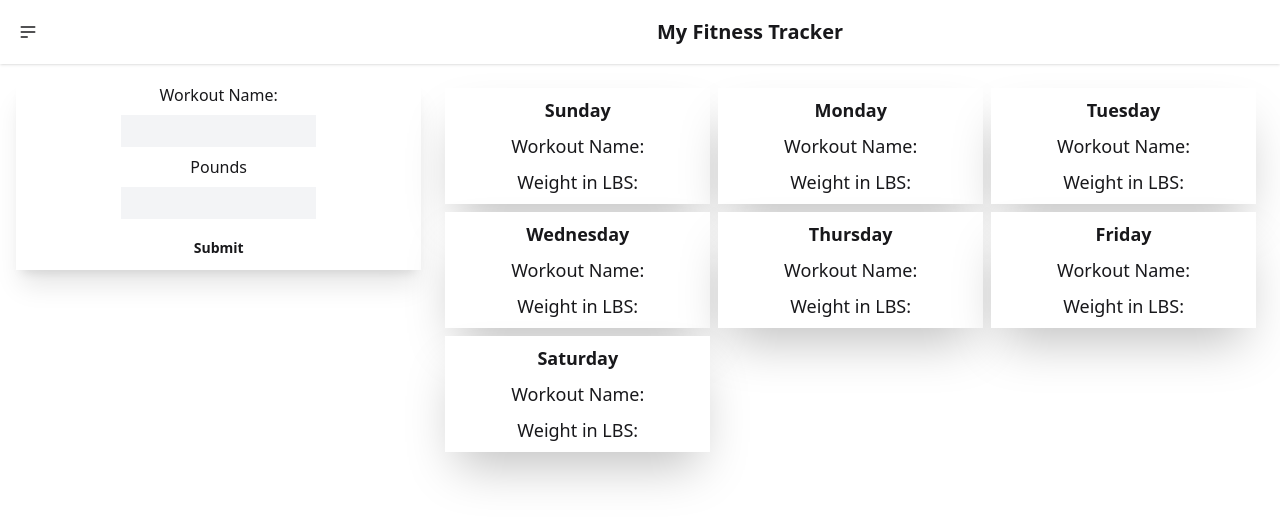
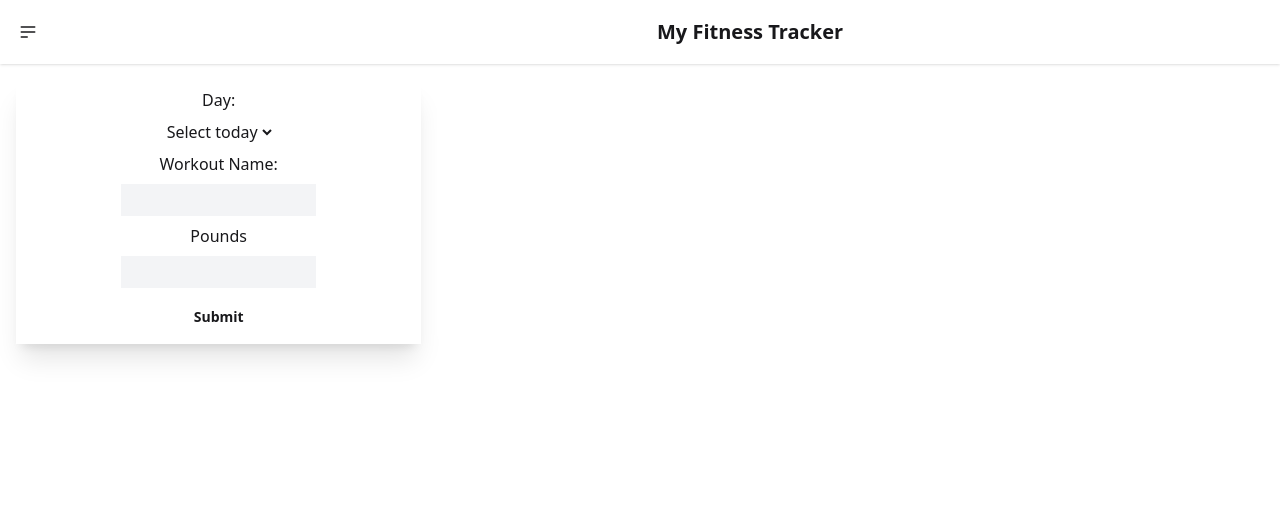
Before and after one commit to JGuzman87/fitness-tracker-app, a Next.js app: page /workouts in a window 1280 px wide. Shown: the top 524 px of the page. Built offline with nearby package versions, Linux system fonts and the light colour scheme.

Commit message:
mapping throught stored data

```diff
--- a/src/app/workouts/page.js
+++ b/src/app/workouts/page.js
@@ -30,12 +30,23 @@ localStorage.setItem('workout', JSON.stringify(newData))
 
 
   };
+const handleDelete = (workoutID) => {
 
+  const workoutToDelete = stored.filter(item => item.id !== workoutID && item);
+          localStorage.setItem(
+            "workout",
+            JSON.stringify(workoutToDelete)
+          );
+
+  setStored(workoutToDelete);
+
+
+}
 
   return (
     <div className='grid md:grid-cols-3 gap-4 p-4'>
       <WorkoutForm stored={handleStored} />
-      <WeekCards workout={stored} />
+      <WeekCards workouts={stored} deleteHandler={handleDelete} />
     </div>
   )
 }
--- a/src/components/WeekCards.jsx
+++ b/src/components/WeekCards.jsx
@@ -1,38 +1,25 @@
-"use client";
 
 
-const WeekCards = ({workout}) => {
-
-
-console.log(workout.map(name => name.name))
-  const daysOfWeek = [
-    "Sunday",
-    "Monday",
-    "Tuesday",
-    "Wednesday",
-    "Thursday",
-    "Friday",
-    "Saturday",
-  ];
-
+const WeekCards = ({workouts, deleteHandler}) => {
 
 
 
   return (
     <div className="card bg-base-100 grid grid-cols-3 md:col-span-2 gap-2 p-2">
-      {daysOfWeek.map(
-        (day, i) =>
-          day && (
+      {workouts.length > 0 && workouts.map(
+        (workout) =>
+
             <div
-              key={i}
+              key={workout.id}
               className="card-body text-center text-lg shadow-2xl bg-white p-2"
             >
-              <p className="font-bold">{day}</p>
-              <p>Workout Name: {} </p>
-              <p>Weight in LBS: </p>
+              <button className="btn btn-error w-fit" onClick={() => deleteHandler(workout.id)}>X</button>
+              <p className="font-bold">{workout.day.toUpperCase()}</p>
+              <p>Workout Name: {workout.name} </p>
+              <p>Weight: {workout.pounds}lbs</p>
             </div>
           )
-      )}
+      }
     </div>
   );
 };
--- a/src/components/WorkoutForm.jsx
+++ b/src/components/WorkoutForm.jsx
@@ -2,7 +2,7 @@
 import { useState } from 'react';
 
 const WorkoutForm = ({stored}) => {
-    const [formData, setFormData] = useState({name: '', pounds: ''});
+    const [formData, setFormData] = useState({day:'', name: '', pounds: ''});
 
 
 
@@ -16,24 +16,56 @@ const WorkoutForm = ({stored}) => {
         e.preventDefault();
 
         stored(formData);
-
-        setFormData( prev => ({...prev, name: '', pounds: ''}))
+console.log(formData)
+        setFormData( prev => ({...prev, day: '', name: '', pounds: ''}))
 
     }
 
-
-  return (
-    <form className='flex flex-col justify-center items-center gap-2 p-2 shadow-xl h-1/2' onSubmit={handleSubmit}>
-        <label htmlFor='name'>Workout Name: </label>
-        <input className="bg-gray-100 w-1/2 p-1"type='text' name="name" value={formData.name} onChange={handleChange}  />
-         <label htmlFor='punds'>Pounds </label>
-        <input className="bg-gray-100 w-1/2 p-1"type='text' name="pounds" value={parseFloat(formData.pounds) || ""} onChange={handleChange} />
-        <button className='btn btn-ghost' type='submit'>Submit</button>
+      const daysOfWeek = [
+        "Sunday",
+        "Monday",
+        "Tuesday",
+        "Wednesday",
+        "Thursday",
+        "Friday",
+        "Saturday",
+      ];
 
 
 
+  return (
+    <form
+      className="flex flex-col justify-center items-center gap-2 p-2 shadow-xl"
+      onSubmit={handleSubmit}
+    >
+      <label htmlFor="day">Day:</label>
+      <select value={formData.day} name="day" onChange={handleChange} required>
+        <option value={""}>Select today</option>
+        {daysOfWeek.map(day => (<option key={day} value={day.toLocaleLowerCase()}>{day}</option>))}
+      </select>
+      <label htmlFor="name">Workout Name: </label>
+      <input
+        className="bg-gray-100 w-1/2 p-1"
+        type="text"
+        name="name"
+        value={formData.name}
+        onChange={handleChange}
+        required
+      />
+      <label htmlFor="punds">Pounds </label>
+      <input
+        className="bg-gray-100 w-1/2 p-1"
+        type="text"
+        name="pounds"
+        value={parseFloat(formData.pounds) || ""}
+        onChange={handleChange}
+        required
+      />
+      <button className="btn btn-ghost" type="submit">
+        Submit
+      </button>
     </form>
-  )
+  );
 }
 
 export default WorkoutForm
```
